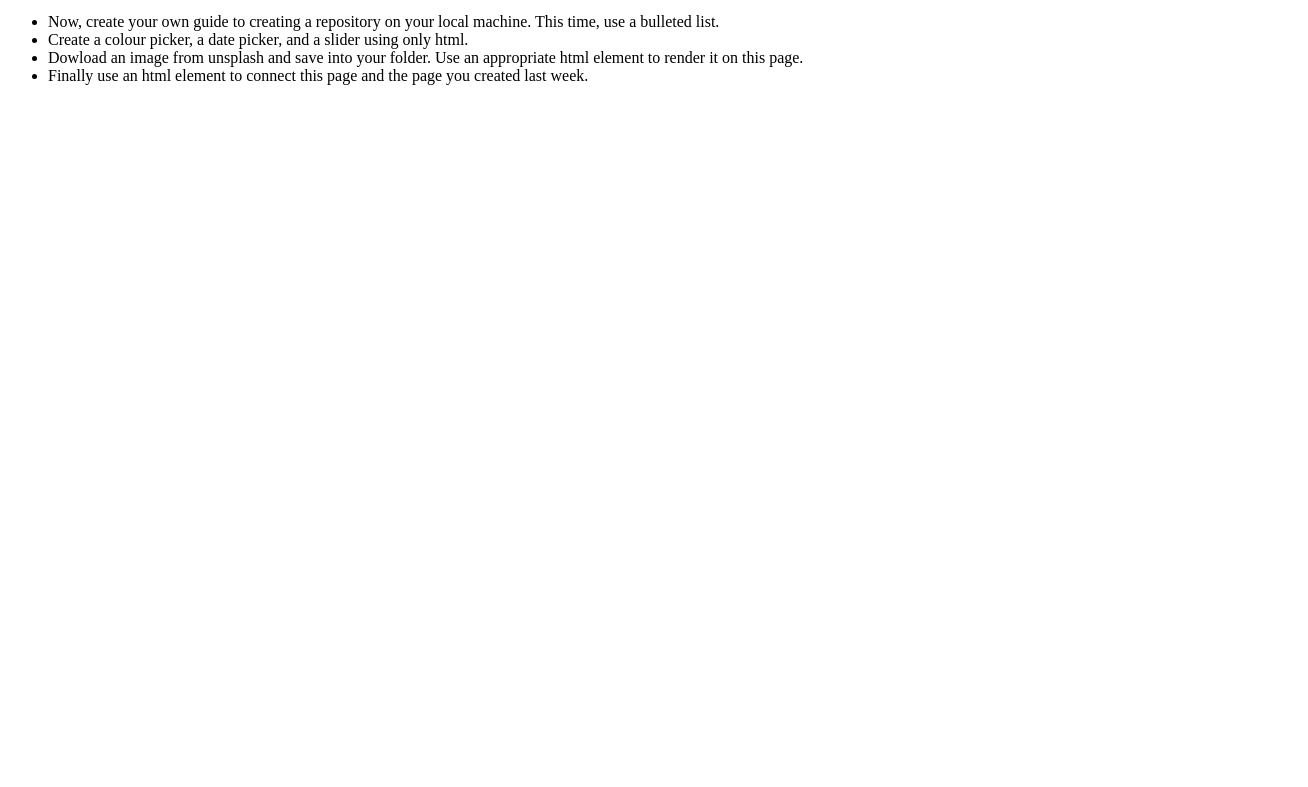
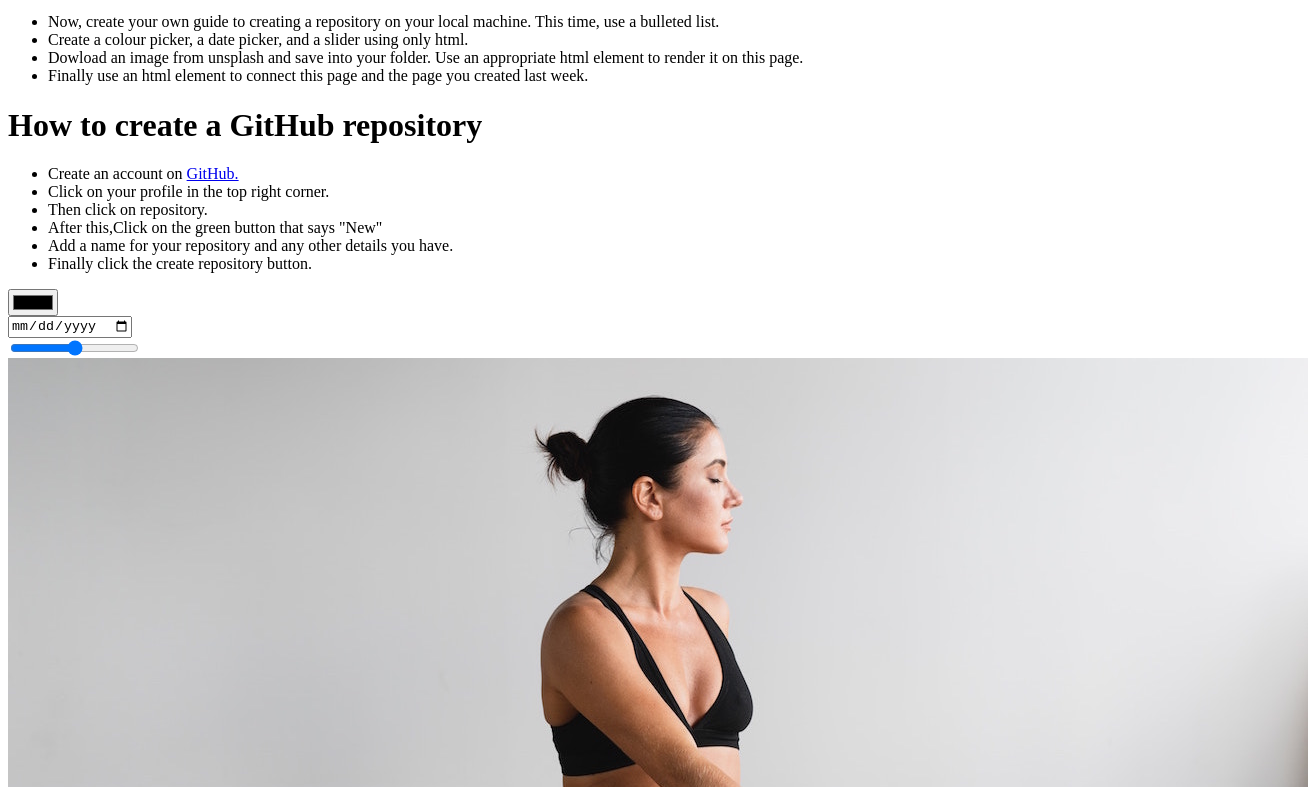
Before and after one commit to SAE-Web/htmlstructure-AzadY1, a plain HTML site: page index.html in a window 1280 px wide. Shown: the part 213-1000 px from the top of the page, 1308 px wide, since content can reach past the window. Before the commit the page ends 800 px from the top, so only its background shows below. Drawn offline with Linux system fonts and the light colour scheme.

Commit message:
My final work

```diff
--- a/index.html
+++ b/index.html
@@ -23,15 +23,36 @@
     </ol>
 
     <ul>
-        <li> Now, create your own guide to creating a repository on your local machine. This time, use a bulleted list. </li>
+        <li> Now, create your own guide to creating a repository on your local machine. This time, use a bulleted list.
+        </li>
         <li>Create a colour picker, a date picker, and a slider using only html.</li>
-        <li>Dowload an image from unsplash and save into your folder. Use an appropriate html element to render it on this page.</li>
+        <li>Dowload an image from unsplash and save into your folder. Use an appropriate html element to render it on
+            this page.</li>
         <li> Finally use an html element to connect this page and the page you created last week.</li>
 
 
     </ul>
 
+    <h1>How to create a GitHub repository</h1>
+    <ul>
+        <li>Create an account on <a href="https://github.com">GitHub.</a></li>
+        <li>Click on your profile in the top right corner.</li>
+        <li>Then click on repository.</li>
+        <li>After this,Click on the green button that says "New"<div class=""></div></li>
+        <li>Add a name for your repository and any other details you have.</li>
+        <li>Finally click the create repository button.</li>
 
+
+
+
+    </ul>
+
+    <input type="color" name="" id=""> <br>
+    <input type="date" name="" id=""> <br>
+    <input type="range" name="" id=""> <br>
+    <img src="doingyoga.jpg" alt="">
+
+    <a href="https://cocky-keller-a6d61c.netlify.app">Link to empty web</a>
 
 </body>
 
```
Also changed, not shown: doingyoga.jpg (added).
